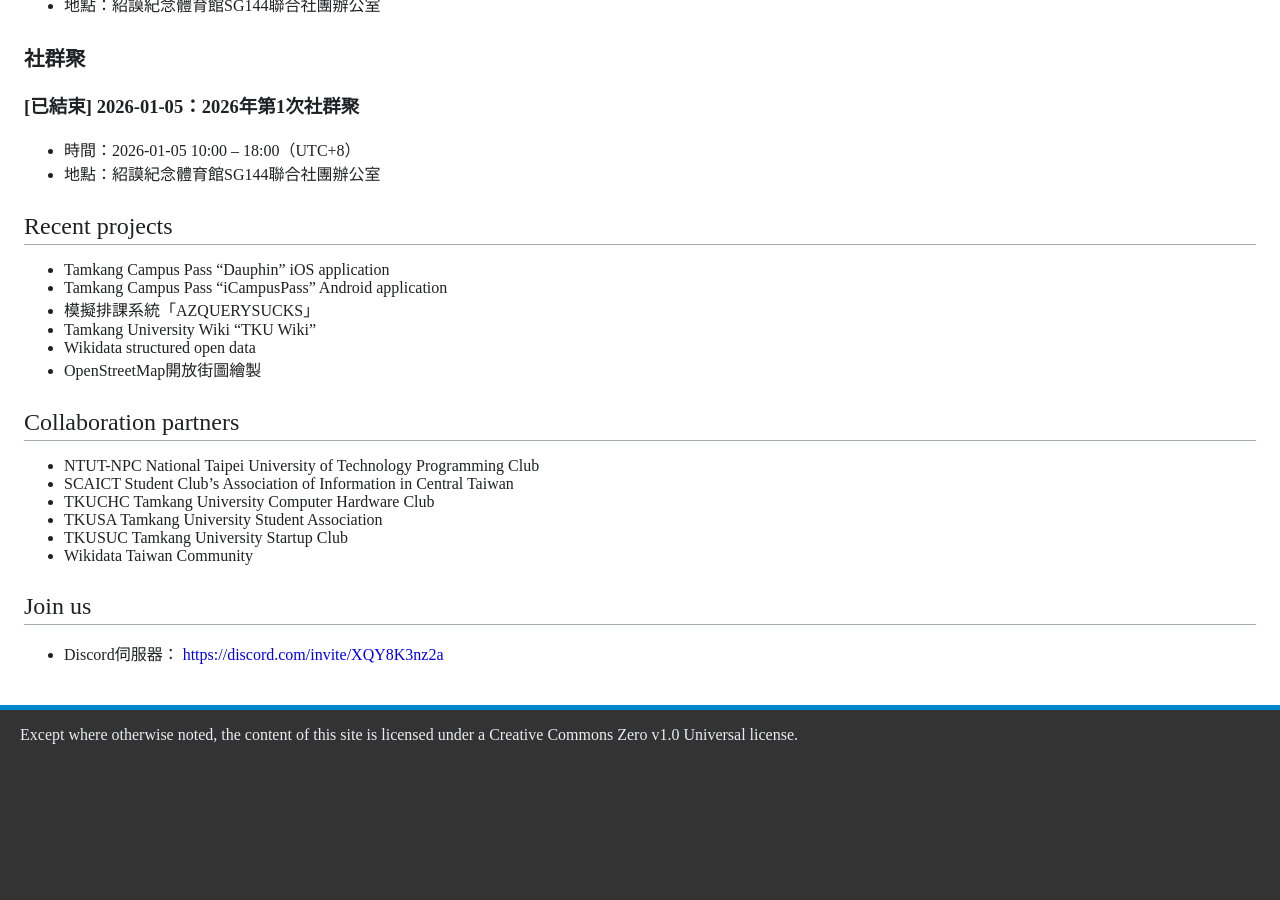
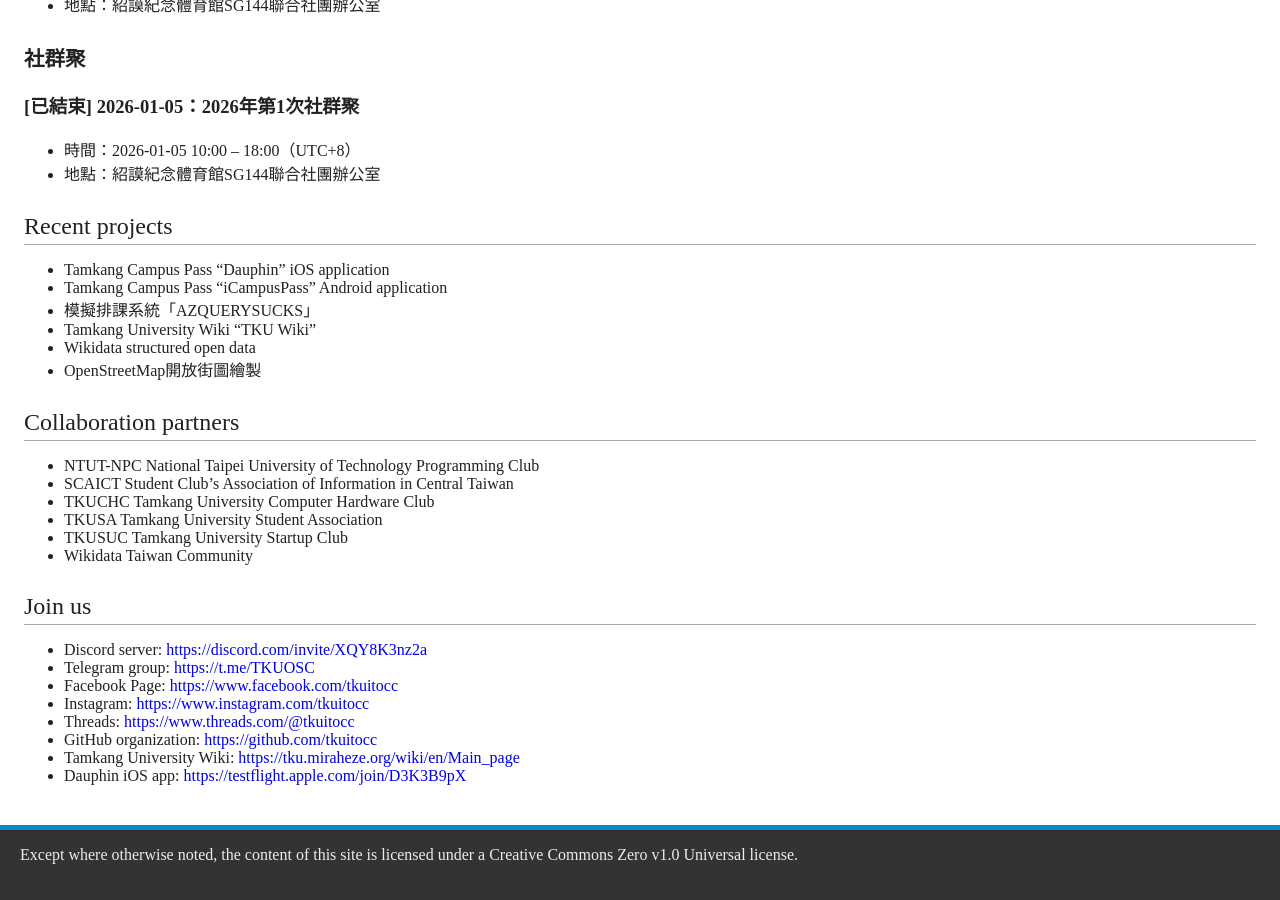
Before and after one commit to tkuitocc/tkuitocc.github.io, a Jekyll site: the page built from docs/en-US/index.md, in a window 1280 px wide and 900 px high, scrolled down 658 px. Built offline with Jekyll 4.4.1, drawn with Linux system fonts in a browser that asks for light colours; our own code applies the rules of GitHub Pages for plain Markdown files; before the commit the page ends 1438 px from its top, so only the background shows below that.

Commit message:
docs: Update index.md

```diff
--- a/docs/en-US/index.md
+++ b/docs/en-US/index.md
@@ -51,4 +51,11 @@
 
 ## Join us
 
-* Discord伺服器： <https://discord.com/invite/XQY8K3nz2a>
+* Discord server: <https://discord.com/invite/XQY8K3nz2a>
+* Telegram group: <https://t.me/TKUOSC>
+* Facebook Page: <https://www.facebook.com/tkuitocc>
+* Instagram: <https://www.instagram.com/tkuitocc>
+* Threads: <https://www.threads.com/@tkuitocc>
+* GitHub organization: <https://github.com/tkuitocc>
+* Tamkang University Wiki: <https://tku.miraheze.org/wiki/en/Main_page>
+* Dauphin iOS app: <https://testflight.apple.com/join/D3K3B9pX>
```
Also changed, not shown: docs/zh-Hant-TW/index.md (+7 -0 lines).
